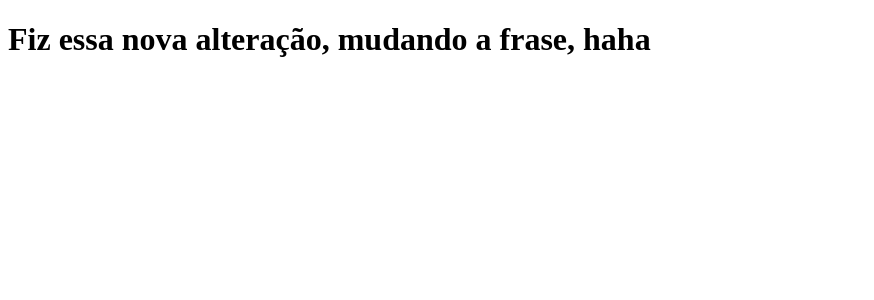
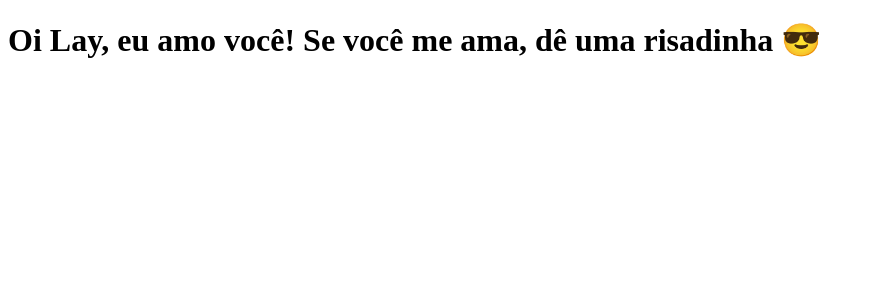
Before and after one commit to magdielrocha/clone-tabnews, a Next.js app: page / in a window 1280 px wide. Shown: the top 300 px of the page, without its empty margins (0-874 px from the left). Built offline with nearby package versions, Linux system fonts and the light colour scheme.

Commit message:
altera a frase

```diff
--- a/pages/index.js
+++ b/pages/index.js
@@ -1,5 +1,5 @@
 function Home() {
-    return <h1>Fiz essa nova alteração, mudando a frase, haha</h1>
+    return <h1>Oi Lay, eu amo você! Se você me ama, dê uma risadinha 😎</h1>
 }
 
 export default Home;
```
